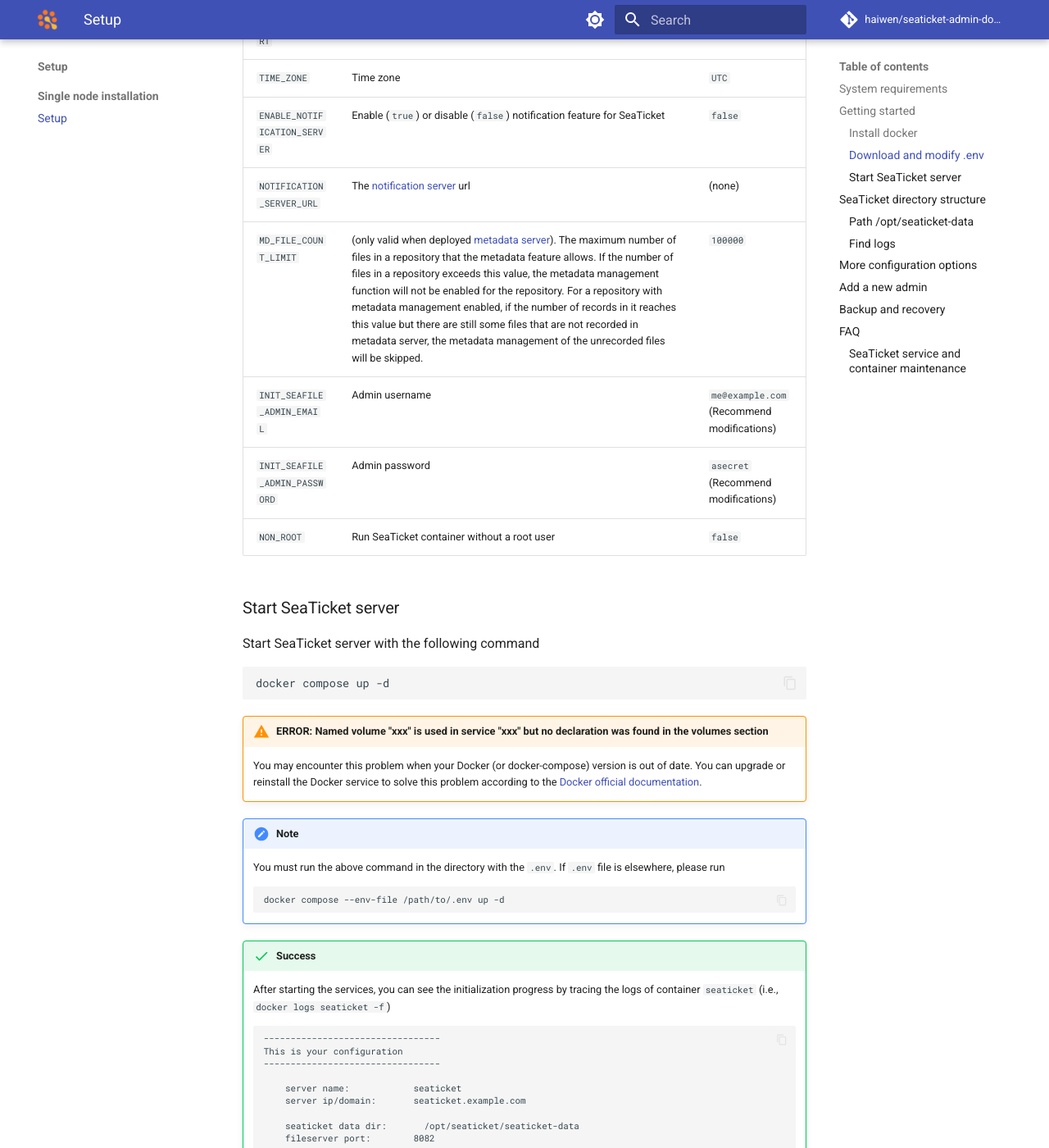
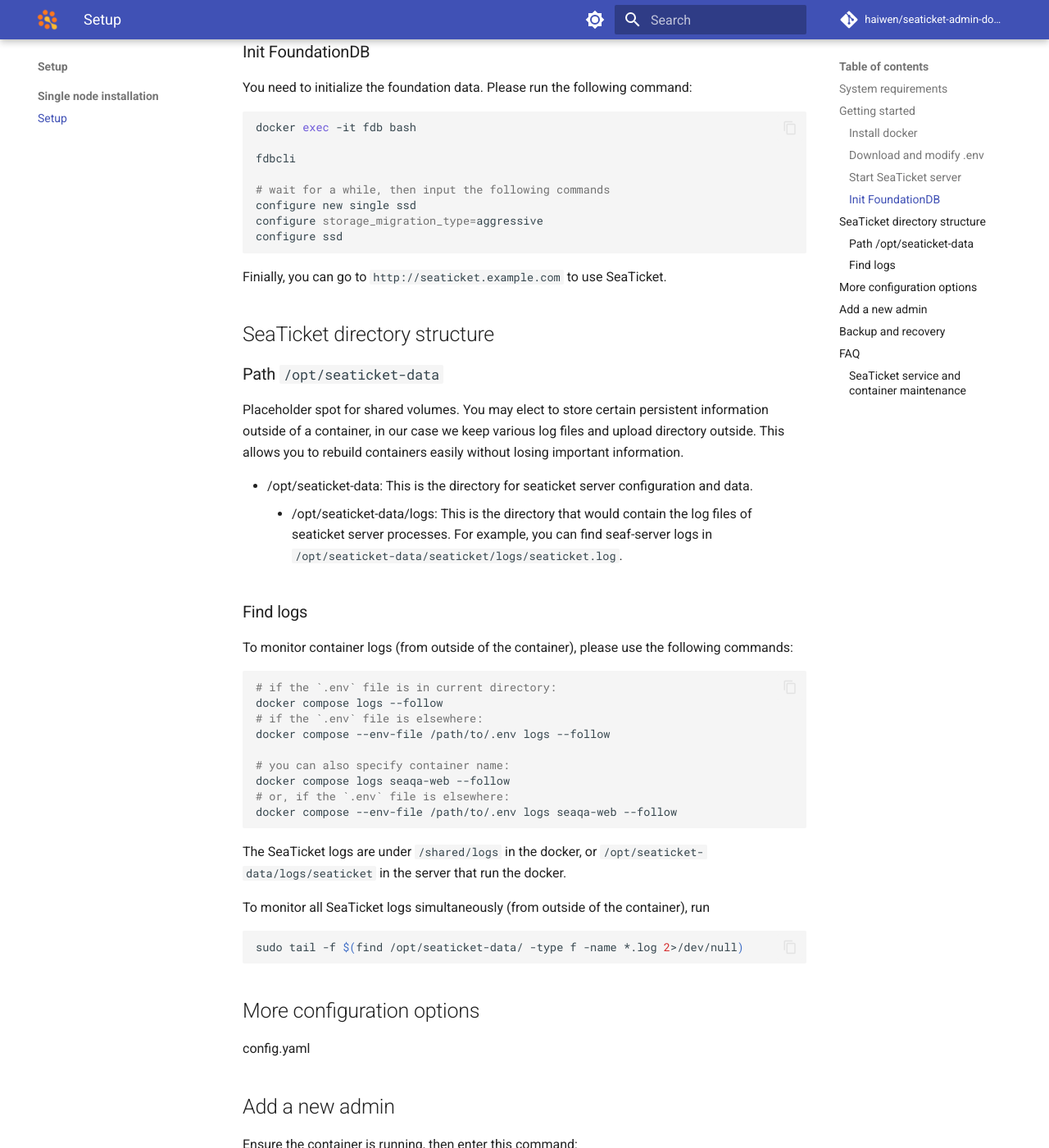
Before and after one commit to haiwen/seaticket-admin-docs, an MkDocs documentation site: the page built from manual/setup/setup_by_docker.md, in a window 1280 px wide and 1400 px high, scrolled down 2685 px. Shown: the whole window at 82% size. Built offline with MkDocs 1.6.1 and Material for MkDocs 9.7.7, drawn with Linux system fonts in a browser that asks for light colours; comment, search, counter and statistics services are not loaded; the version menu is left out; some of the changed text lies outside the part shown.

Commit message:
add seaqa-web

````diff
--- a/manual/setup/setup_by_docker.md
+++ b/manual/setup/setup_by_docker.md
@@ -9,7 +9,7 @@
 The following assumptions and conventions are used in the rest of this document:
 
 - `/opt/seaticket` is the directory for store SeaTicket docker compose files. If you decide to put SeaTicket in a different directory — which you can — adjust all paths accordingly.
-- SeaTicket uses two [Docker volumes](https://docs.docker.com/storage/volumes/) for persisting data generated in its database and SeaTicket Docker container. The volumes' [host paths](https://docs.docker.com/compose/compose-file/compose-file-v3/#volumes) are `/opt/seaticket-mysql` and `/opt/seaticket-data`, respectively. It is not recommended to change these paths. If you do, account for it when following these instructions.
+- SeaTicket uses two [Docker volumes](https://docs.docker.com/storage/volumes/) for persisting data generated in its database and SeaTicket Docker container. The volumes' [host paths](https://docs.docker.com/compose/compose-file/compose-file-v3/#volumes) are `/opt/mysql-data` and `/opt/seaticket-data`, respectively. It is not recommended to change these paths. If you do, account for it when following these instructions.
 - All configuration and log files for SeaTicket and the webserver Nginx are stored in the volume of the SeaTicket container.
 
 ### Install docker
@@ -42,32 +35,24 @@
 
 | Variable                        | Description                                                                                                   | Default Value                   |
 | ------------------------------- | ------------------------------------------------------------------------------------------------------------- | ------------------------------- |
-| `SEAFILE_VOLUME`                | The volume directory of SeaTicket data                                                                          | `/opt/seaticket-data`             |
-| `SEAFILE_MYSQL_VOLUME`          | The volume directory of MySQL data                                                                            | `/opt/seaticket-mysql/db`         |
-| `SEAFILE_CADDY_VOLUME`          | The volume directory of Caddy data used to store certificates obtained from Let's Encrypt's                    | `/opt/seaticket-caddy`            |
-| `INIT_SEAFILE_MYSQL_ROOT_PASSWORD` | The `root` password of MySQL                                                                                  | (Only required on first deployment) |
-| `SEAFILE_MYSQL_DB_HOST`         | The host of MySQL | `db`  |
-| `SEAFILE_MYSQL_DB_PORT`         | The port of MySQL | `3306`  |
-| `SEAFILE_MYSQL_DB_USER`         | The user of MySQL (`database` - `user` can be found in `conf/seaticket.conf`)                                    | `seaticket`  |
-| `SEAFILE_MYSQL_DB_PASSWORD`     | The user `seaticket` password of MySQL                                                                          | (required)  |
-| `SEAFILE_MYSQL_DB_CCNET_DB_NAME`     | The database name of ccnet | `ccnet_db`  |
-| `SEAFILE_MYSQL_DB_SEAFILE_DB_NAME`     | The database name of seaticket | `seaticket_db`  |
-| `SEAFILE_MYSQL_DB_SEAHUB_DB_NAME`     | The database name of seahub | `seahub_db`  |
+| `SEATICKET_VOLUME`                | The volume directory of SeaTicket data                                                                          | `/opt/seaticket-data`             |
+| `MYSQL_VOLUME`          | The volume directory of MySQL data                                                                            | `/opt/mysql-data`         |
+| `CADDY_VOLUME`          | The volume directory of Caddy data used to store certificates obtained from Let's Encrypt's                    | `/opt/caddy-data`            |
+| `INIT_MYSQL_ROOT_PASSWORD` | The `root` password of MySQL                                                                                  | (Only required on first deployment) |
+| `MYSQL_HOST`         | The host of MySQL | `db`  |
+| `MYSQL_PORT`         | The port of MySQL | `3306`  |
+| `MYSQL_USER`         | The user of MySQL |`seaticket`  |
+| `MYSQL_PASSWORD`     | The user `seaticket` password of MySQL                                                                          | (required)  |
+| `MYSQL_DB_NAME`     | The database name of seaticket | `seaticket_db`  |
 | `JWT_PRIVATE_KEY`                           | JWT_PRIVATE_KEY, A random string with a length of no less than 32 characters is required for SeaTicket, which can be generated by using `pwgen -s 40 1` | (required) |
-| `SEAFILE_SERVER_HOSTNAME`       | SeaTicket server hostname or domain                                                                  | (required)  |
-| `SEAFILE_SERVER_PROTOCOL`       | SeaTicket server protocol (http or https)                                                                       | `http` |
-| `CACHE_PROVIDER`       | The type of cache server used for SeaTicket. The available options are `redis` and `memcached`. Since SeaTicket 13, it is recommended to use `redis` as the cache service to support new features, and `memcached` will no longer be integrated into SeaTicket Docker by default.    | `redis` |
+| `SEATICKET_HOSTNAME`       | SeaTicket hostname or domain                                                                  | (required)  |
+| `SEATICKET_PROTOCOL`       | SeaTicket protocol (http or https)                                                                       | `http` |
 | `REDIS_HOST`       | Redis server host | `redis` |
 | `REDIS_PORT`       | Redis server port | `6379` |
-| `REDIS_PASSWORD`       | Redis server password | (none) |
-| `MEMCACHED_HOST`       | Memcached server host | `memcached` |
-| `MEMCACHED_PORT`       | Memcached server port | `11211` |
+| `REDIS_PASSWORD`       | Redis server password | (required) |
 | `TIME_ZONE`                     | Time zone                                                                                                     | `UTC`                           |
-| `ENABLE_NOTIFICATION_SERVER`   | Enable (`true`) or disable (`false`) notification feature for SeaTicket | `false` |
-| `NOTIFICATION_SERVER_URL`   | The [notification server](../extension/notification-server.md) url | (none) |
-| `MD_FILE_COUNT_LIMIT` | (only valid when deployed [metadata server](../extension/metadata-server.md)). The maximum number of files in a repository that the metadata feature allows. If the number of files in a repository exceeds this value, the metadata management function will not be enabled for the repository. For a repository with metadata management enabled, if the number of records in it reaches this value but there are still some files that are not recorded in metadata server, the metadata management of the unrecorded files will be skipped. | `100000` |
-| `INIT_SEAFILE_ADMIN_EMAIL`      | Admin username                                                                                                | `me@example.com` (Recommend modifications) |
-| `INIT_SEAFILE_ADMIN_PASSWORD`   | Admin password       | `asecret` (Recommend modifications) |
+| `INIT_SEATICKET_ADMIN_EMAIL`      | Admin username                                                                                                | `me@example.com` (Recommend modifications) |
+| `INIT_SEATICKET_ADMIN_PASSWORD`   | Admin password       | `asecret` (Recommend modifications) |
 | `NON_ROOT`   | Run SeaTicket container without a root user      | `false` |
 
 ### Start SeaTicket server
@@ -88,77 +73,22 @@
     docker compose --env-file /path/to/.env up -d
     ```
 
-!!! success
-    After starting the services, you can see the initialization progress by tracing the logs of container `seaticket` (i.e., `docker logs seaticket -f`)
+### Init FoundationDB
 
-    ```
-    ---------------------------------
-    This is your configuration
-    ---------------------------------
+You need to initialize the foundation data. Please run the following command:
 
-        server name:            seaticket
-        server ip/domain:       seaticket.example.com
+```bash
+docker exec -it fdb bash
 
-        seaticket data dir:       /opt/seaticket/seaticket-data
-        fileserver port:        8082
+fdbcli
 
-        database:               create new
-        ccnet database:         ccnet_db
-        seaticket database:       seaticket_db
-        seahub database:        seahub_db
-        database user:          seaticket
+# wait for a while, then input the following commands
+configure new single ssd
+configure storage_migration_type=aggressive
+configure ssd
+```
 
-
-    Generating seaticket configuration ...
-
-    done
-    Generating seahub configuration ...
-
-    ----------------------------------------
-    Now creating seafevents database tables ...
-
-    ----------------------------------------
-    ----------------------------------------
-    Now creating ccnet database tables ...
-
-    ----------------------------------------
-    ----------------------------------------
-    Now creating seaticket database tables ...
-
-    ----------------------------------------
-    ----------------------------------------
-    Now creating seahub database tables ...
-
-    ----------------------------------------
-
-    creating seaticket-server-latest symbolic link ...  done
-
-    -----------------------------------------------------------------
-    Your seaticket server configuration has been finished successfully.
-    -----------------------------------------------------------------
-
-    ```
-
-    And then you can see the following messages which the SeaTicket server starts successfully:
-
-    ```
-    Starting seaticket server, please wait ...
-    SeaTicket server started
-
-    Done.
-
-    Starting seahub at port 8000 ...
-
-    ----------------------------------------
-    Successfully created seaticket admin
-    ----------------------------------------
-
-    Seahub is started
-
-    Done.
-    ```
-
-    Finially, you can go to `http://seaticket.example.com` to use SeaTicket.
+Finially, you can go to `http://seaticket.example.com` to use SeaTicket.
 
 ## SeaTicket directory structure
 
@@ -166,10 +96,8 @@
 
 Placeholder spot for shared volumes. You may elect to store certain persistent information outside of a container, in our case we keep various log files and upload directory outside. This allows you to rebuild containers easily without losing important information.
 
-* /opt/seaticket-data/seaticket: This is the directory for seaticket server configuration and data.
-    * /opt/seaticket-data/seaticket/logs: This is the directory that would contain the log files of seaticket server processes. For example, you can find seaf-server logs in `/opt/seaticket-data/seaticket/logs/seaticket.log`.
-* /opt/seaticket-data/logs: This is the directory for operating system.
-    * /opt/seaticket-data/logs/var-log: This is the directory that would be mounted as `/var/log` inside the container. `/opt/seaticket-data/logs/var-log/nginx` contains the logs of Nginx in the SeaTicket container.
+* /opt/seaticket-data: This is the directory for seaticket server configuration and data.
+    * /opt/seaticket-data/logs: This is the directory that would contain the log files of seaticket server processes. For example, you can find seaf-server logs in `/opt/seaticket-data/seaticket/logs/seaticket.log`.
 
 ### Find logs
 
@@ -182,14 +110,12 @@
 docker compose --env-file /path/to/.env logs --follow
 
 # you can also specify container name:
-docker compose logs seaticket --follow
+docker compose logs seaqa-web --follow
 # or, if the `.env` file is elsewhere:
-docker compose --env-file /path/to/.env logs seaticket --follow
+docker compose --env-file /path/to/.env logs seaqa-web --follow
 ```
 
-The SeaTicket logs are under `/shared/logs/seaticket` in the docker, or `/opt/seaticket-data/logs/seaticket` in the server that run the docker.
-
-The system logs are under `/shared/logs/var-log`, or `/opt/seaticket-data/logs/var-log` in the server that run the docker.
+The SeaTicket logs are under `/shared/logs` in the docker, or `/opt/seaticket-data/logs/seaticket` in the server that run the docker.
 
 To monitor all SeaTicket logs simultaneously (from outside of the container), run
 
@@ -206,7 +132,7 @@
 Ensure the container is running, then enter this command:
 
 ```bash
-docker exec -it seaticket /opt/seaticket/seaticket-server-latest/reset-admin.sh
+docker exec -it seaqa-web /scripts/reset-admin.sh
 ```
 
 Enter the username and password according to the prompts. You now have a new admin account.
@@ -225,7 +151,7 @@
 A: You can enter into the docker container using the command:
 
 ```bash
-docker exec -it seaticket /bin/bash
+docker exec -it seaqa-web /bin/bash
 ```
 
 
@@ -234,7 +160,7 @@
 A: You can create a new admin account by running
 
 ```shell
-docker exec -it seaticket /opt/seaticket/seaticket-server-latest/reset-admin.sh
+docker exec -it seaqa-web /scripts/reset-admin.sh
 ```
 
 The SeaTicket service must be up when running the superuser command.
@@ -242,7 +168,7 @@
 
 Q: If, for whatever reason, the installation fails, how do I to start from a clean slate again?
 
-A: Remove the directories /opt/seaticket, /opt/seaticket-data and /opt/seaticket-mysql and start again.
+A: Remove the directories /opt/seaticket, /opt/seaticket-data and /opt/mysql-data and start again.
 
 
 Q: Something goes wrong during the start of the containers. How can I find out more?
````
Also changed, not shown: other parts of manual/setup/setup_by_docker.md (+2 -9 lines), 9 other files.
